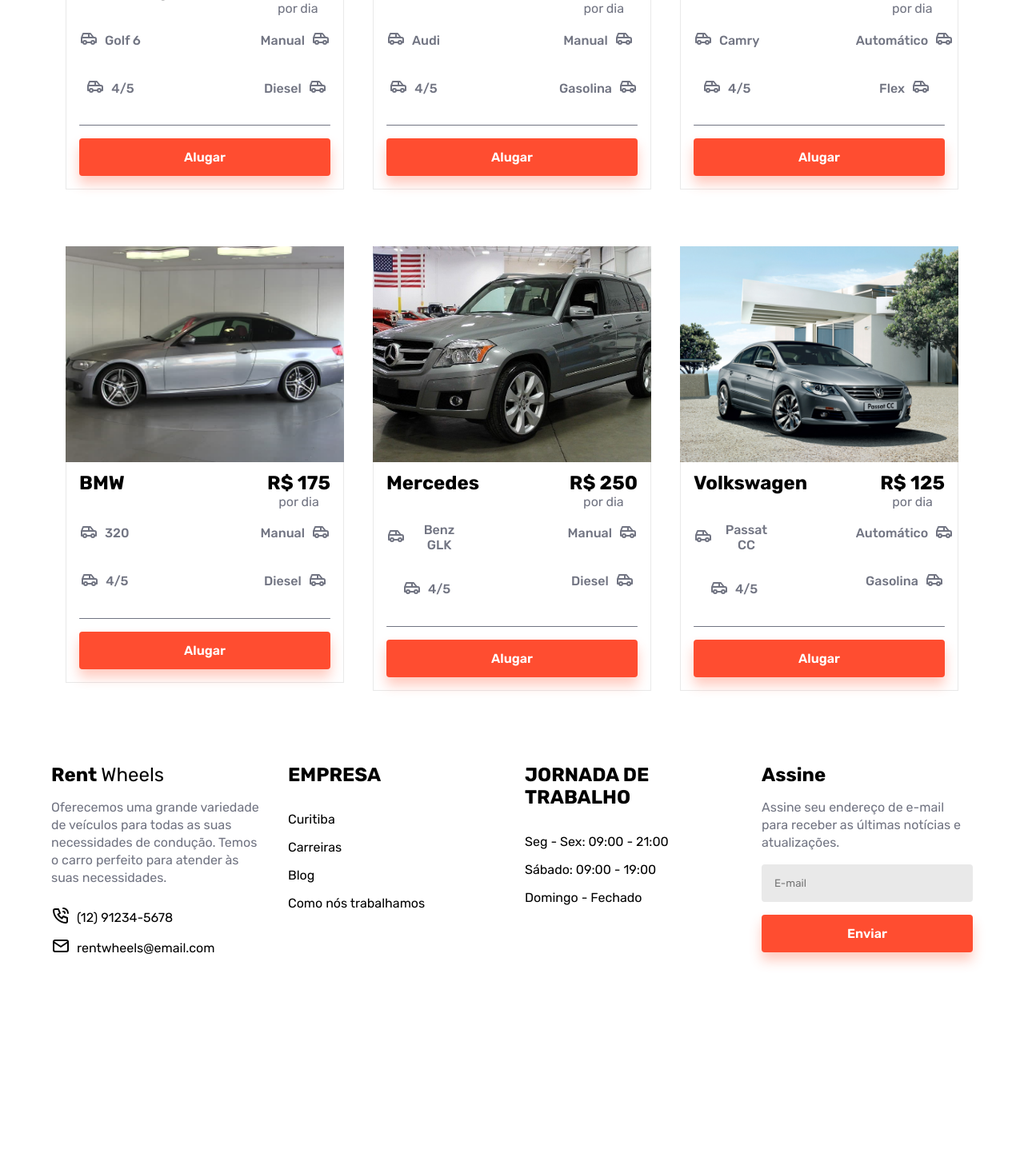
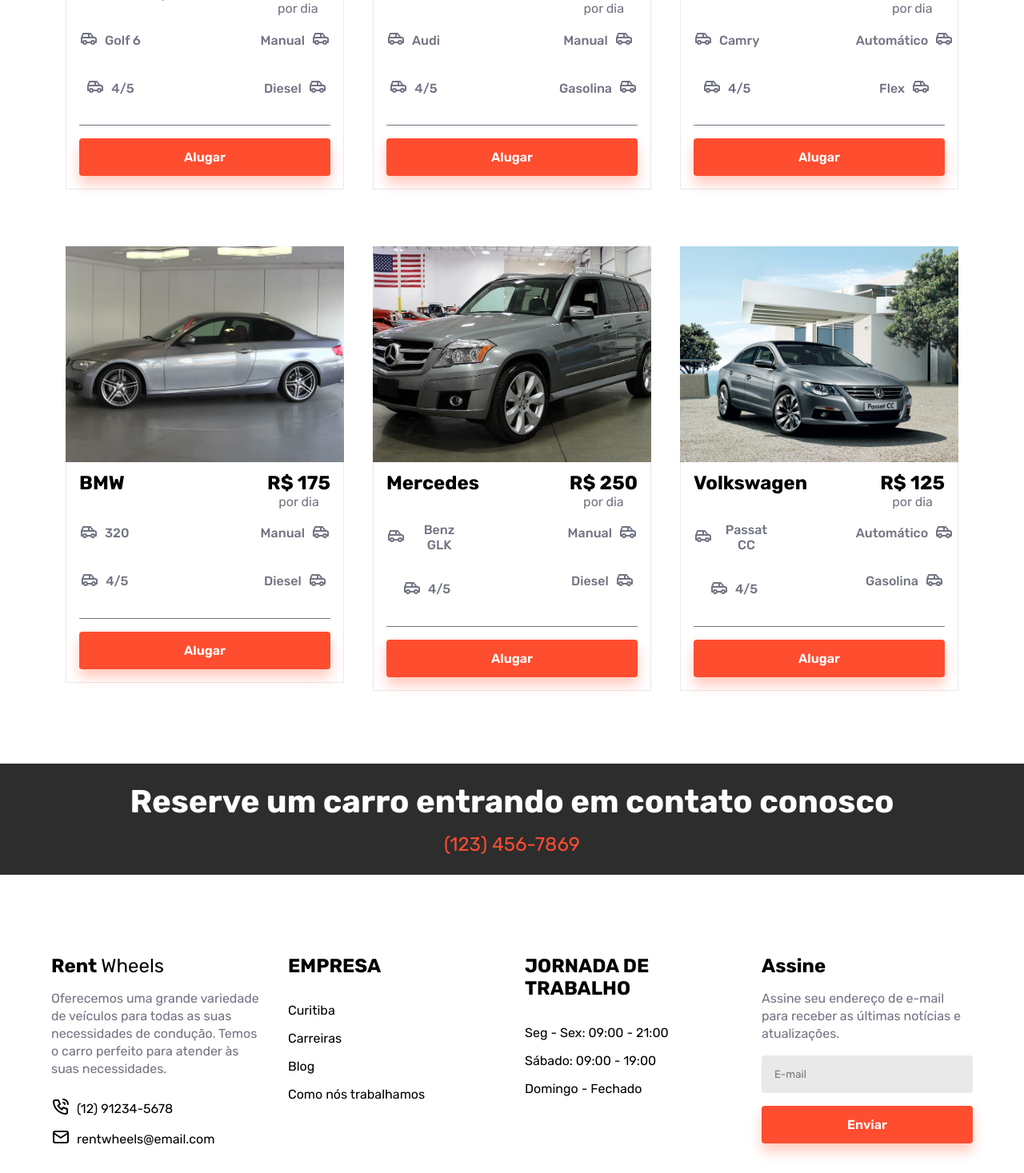
Before and after one commit to MorettiLeonardo/car-rent, a React (Create React App) app: page /vehicle-models in a window 1280 px wide. Shown: the part 683-2150 px from the top of the page at 80% size. Before the commit the page ends 1984 px from the top, so only its background shows below. Built offline with nearby package versions, Linux system fonts and the light colour scheme.

Commit message:
add banner in VehicleModeles

```diff
--- a/src/components/Models/styles.ts
+++ b/src/components/Models/styles.ts
@@ -6,6 +6,7 @@
   flex-wrap: wrap;
   row-gap: 80px;
   padding-top: 250px;
+  padding-bottom: 100px;
 `
 
 export const Card = styled.div`
--- a/src/pages/VehicleModels/index.tsx
+++ b/src/pages/VehicleModels/index.tsx
@@ -1,6 +1,8 @@
+import Banner from '../../components/Banner'
 import Footer from '../../components/Footer'
 import Header from '../../components/Header'
 import Models from '../../components/Models'
+
 import { Overlay } from '../../styles'
 
 const VehicleModels = () => (
@@ -8,6 +10,11 @@
     <Overlay />
     <Header />
     <Models />
+    <Banner
+      title="Reserve um carro entrando em contato conosco"
+      text="(123) 456-7869"
+      isOrange
+    />
     <Footer />
   </div>
 )
```
